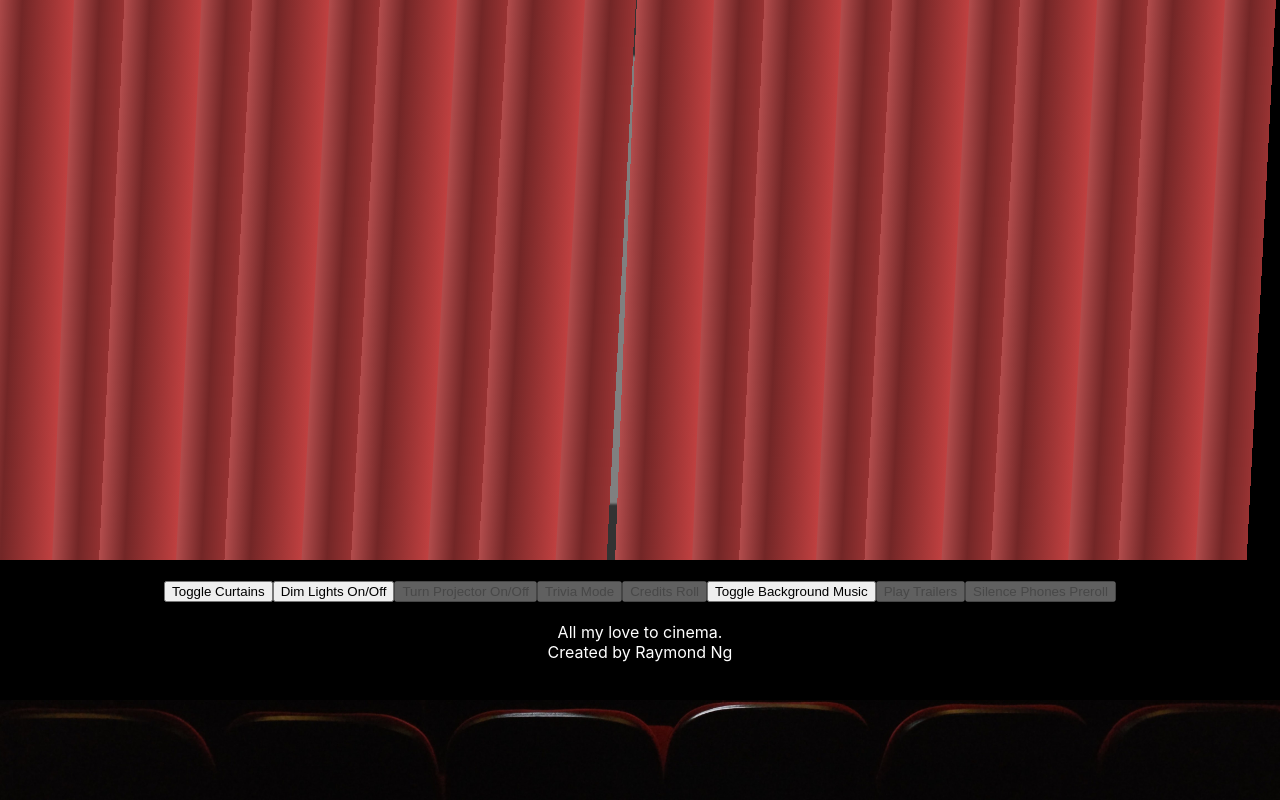
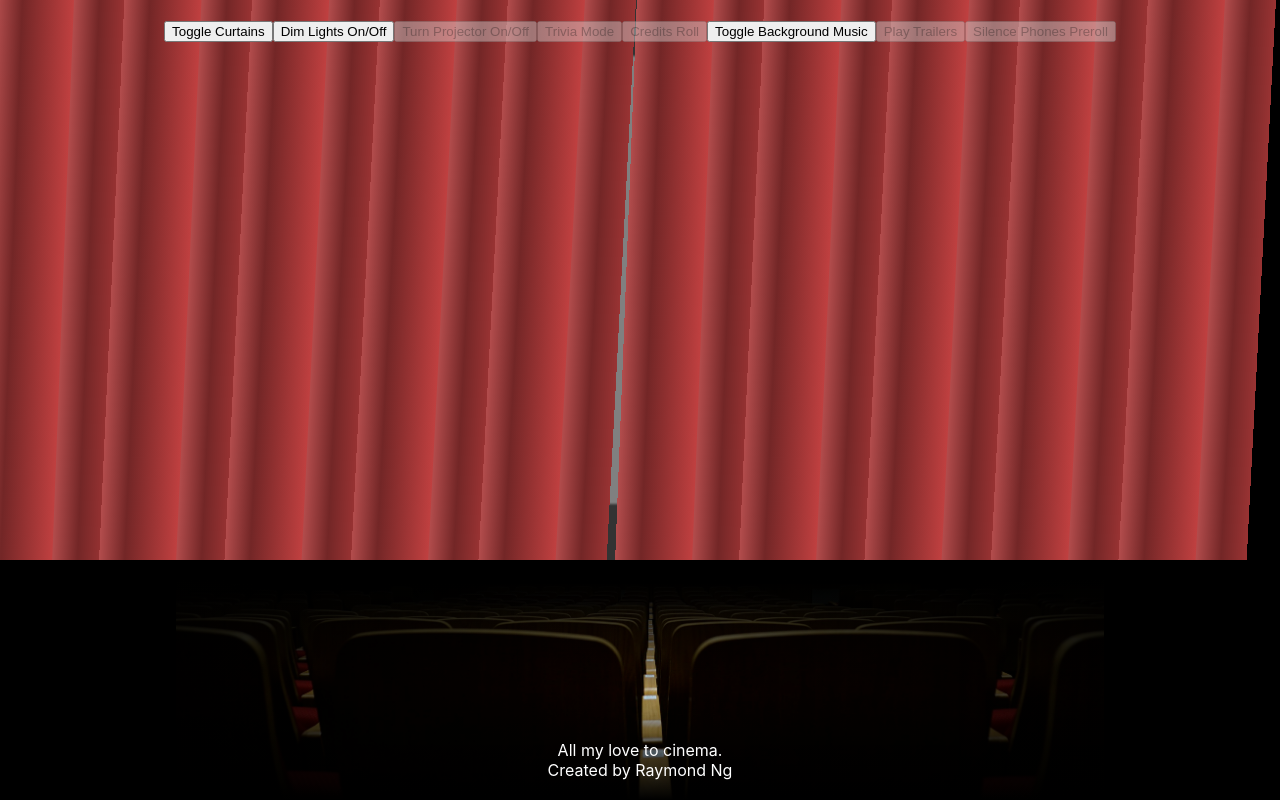
Before and after one commit to rayng86/movie-theater-exp, a React (Create React App) app: page / in a window 1280 px wide. Built offline with nearby package versions, Linux system fonts and the light colour scheme; no server answers.

Commit message:
update theater seats, update to overall  layout

```diff
--- a/src/App.css
+++ b/src/App.css
@@ -1,7 +1,9 @@
-body {
-  background: url('img/seat-bg.jpg') no-repeat black;
-  background-size: contain;
-  background-position: center 700px;
+html,
+body,
+#root {
+  background: black;
+  height: 100%;
+  margin: 0;
 }
 
 button {
@@ -10,6 +12,9 @@ button {
 
 .App {
   text-align: center;
+  display: flex;
+  flex-flow: column;
+  height: 100%;
 }
 
 @keyframes App-logo-spin {
@@ -388,3 +393,26 @@ button {
   width: 100%;
   height: 100%;
 }
+
+.theater-seats {
+  flex: 1 1 400px;
+  margin-top: 20px;
+  background: linear-gradient(
+      to right,
+      rgba(0, 0, 0, 1),
+      rgba(0, 0, 0, 0.5),
+      rgba(0, 0, 0, 0),
+      rgba(0, 0, 0, 0.5),
+      rgba(0, 0, 0, 1)
+      ),
+      linear-gradient(
+        to bottom,
+        rgba(0, 0, 0, 1),
+        rgba(0, 0, 0, 0),
+        rgba(0, 0, 0, 1)
+    ),
+    url('img/movie-theater-seats.png') no-repeat black;
+  background-size: contain;
+  background-position: center;
+  width: 100%;
+}
--- a/src/App.tsx
+++ b/src/App.tsx
@@ -83,7 +83,7 @@ function App() {
 
   return (
     <div className="App">
-      <div style={{ display: 'flex' }}>
+      <div style={{ flex: '0 1 auto' }}>
         <div className="curtain">
           <div className={`lights ${lightsState ? 'dimmed' : ''}`} />
           <div className={`curtain-wrapper ${curtainState ? 'open' : ''}`}>
@@ -118,6 +118,7 @@ function App() {
         </div>
       </div>
       {isProjectorOn && <div className={`projector-light ${lightsState ? 'dimmed' : ''}`}>&nbsp;</div>}
+      <div className="theater-seats"></div>
       <TheaterCtrls
         isProjectorOn={isProjectorOn}
         setCurtainState={setCurtainState}
@@ -127,7 +128,7 @@ function App() {
         toggleBgMusic={toggleBgMusic}
         changeScreenView={changeScreenView}
       />
-      <div id="created-by">
+      <div id="created-by" style={{ position: 'absolute', bottom: 0, left: 0, right: 0, marginLeft: 'auto', marginRight: 'auto' }}>
         All my love to cinema. <br /> Created by Raymond Ng
       </div>
     </div>
--- a/src/components/TheaterCtrls.tsx
+++ b/src/components/TheaterCtrls.tsx
@@ -20,7 +20,7 @@ const TheaterCtrls = ({
   toggleBgMusic,
   changeScreenView,
 }: TheaterCtrlsProps) => (
-  <div style={{ zIndex: 6, margin: '20px 0' }}>
+  <div style={{ zIndex: 6, margin: '20px 0', position: 'fixed', marginRight: 'auto', marginLeft: 'auto', left: 0, right: 0 }}>
     <button
       disabled={isProjectorOn}
       onClick={() => setCurtainState(!curtainState)}
```
Also changed, not shown: src/img/movie-theater-seats.png (added), src/img/seat-bg.jpg (deleted).
